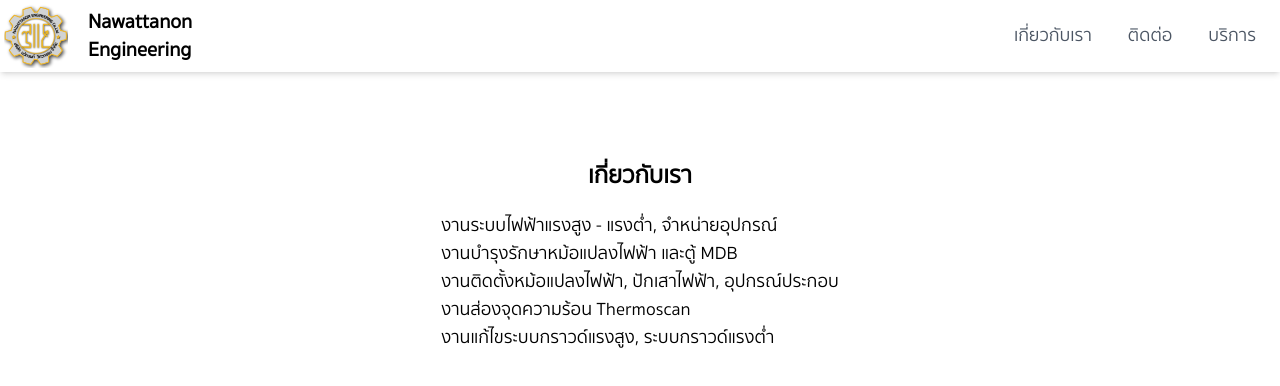
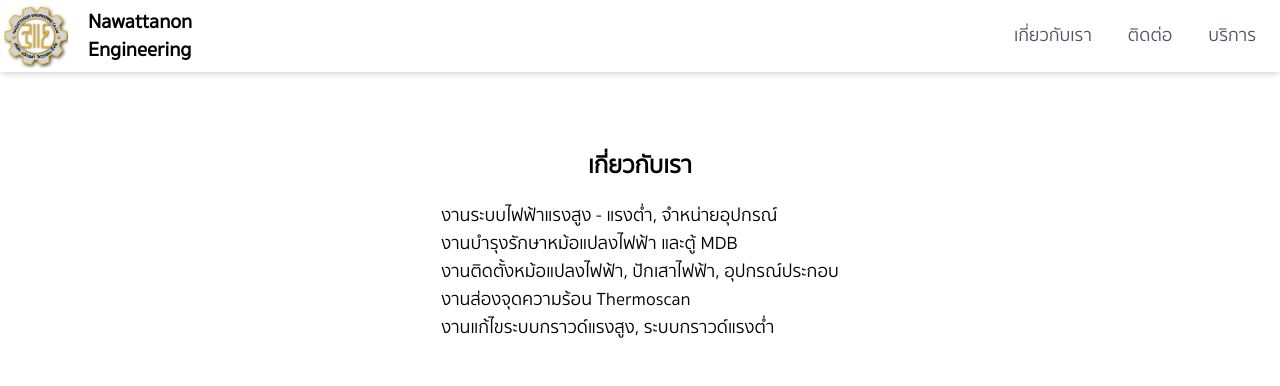
Before and after one commit to nontawit/NawattanonApp, a Next.js app: page /About in a window 1280 px wide. Shown: the top 386 px of the page. Built offline with nearby package versions, Linux system fonts and the light colour scheme.

Commit message:
final on day

```diff
--- a/src/app/About/page.tsx
+++ b/src/app/About/page.tsx
@@ -4,7 +4,7 @@ import React from "react";
 
 const page = () => {
   return (
-    <div className=" mt-10">
+    <div className=" mt-5">
       <p className="text-2xl font-bold text-center">
         เกี่ยวกับเรา
       </p>
--- a/src/app/Contact/page.tsx
+++ b/src/app/Contact/page.tsx
@@ -2,7 +2,7 @@ import React from 'react'
 
 const page = () => {
   return (
-    <div className=" mt-10">
+    <div className=" mt-5">
       <p className="text-2xl font-bold text-center">
         ติดต่อเรา
       </p>
```
